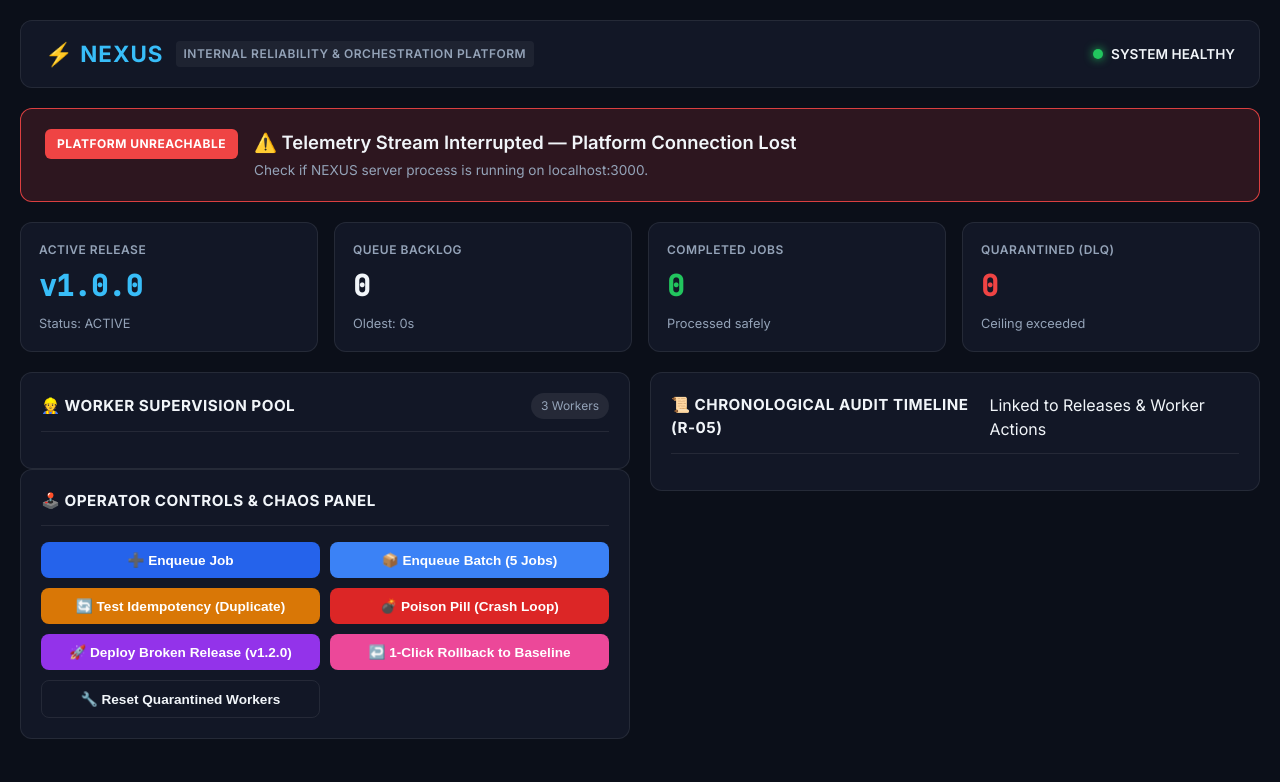
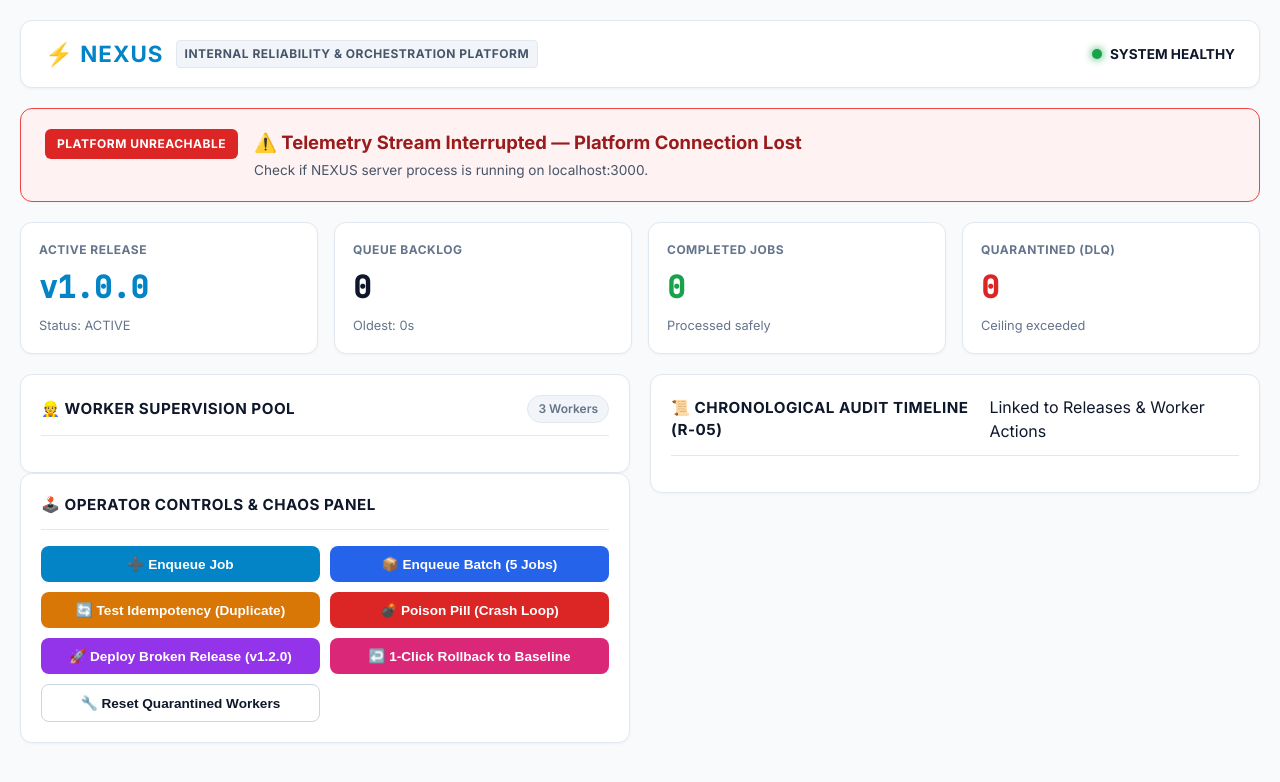
Before and after one commit to pratyush1279/Nexus, a website: page public/index.html in a window 1280 px wide. Drawn offline with Linux system fonts and the light colour scheme; no server answers.

Commit message:
Update UI theme to clean high-contrast Light Slate theme

```diff
--- a/public/style.css
+++ b/public/style.css
@@ -1,14 +1,14 @@
 :root {
-  --bg-dark: #0b0f19;
-  --panel-bg: rgba(22, 28, 45, 0.7);
-  --border-color: rgba(255, 255, 255, 0.08);
-  --text-main: #f1f5f9;
-  --text-muted: #94a3b8;
-  --accent-blue: #38bdf8;
-  --accent-green: #22c55e;
-  --accent-red: #ef4444;
-  --accent-yellow: #f59e0b;
-  --accent-purple: #a855f7;
+  --bg-dark: #f8fafc;
+  --panel-bg: #ffffff;
+  --border-color: #e2e8f0;
+  --text-main: #0f172a;
+  --text-muted: #64748b;
+  --accent-blue: #0284c7;
+  --accent-green: #16a34a;
+  --accent-red: #dc2626;
+  --accent-yellow: #d97706;
+  --accent-purple: #9333ea;
   --font-sans: 'Inter', sans-serif;
   --font-mono: 'JetBrains Mono', monospace;
 }
@@ -45,7 +45,7 @@ body {
   background: var(--panel-bg);
   border: 1px solid var(--border-color);
   border-radius: 12px;
-  backdrop-filter: blur(10px);
+  box-shadow: 0 1px 3px 0 rgba(0, 0, 0, 0.05);
 }
 
 .brand {
@@ -56,16 +56,17 @@ body {
 
 .nexus-logo {
   font-size: 1.4rem;
-  font-weight: 700;
+  font-weight: 800;
   letter-spacing: 1px;
   color: var(--accent-blue);
 }
 
 .platform-tag {
   font-size: 0.75rem;
-  font-weight: 600;
-  color: var(--text-muted);
-  background: rgba(255, 255, 255, 0.05);
+  font-weight: 700;
+  color: #475569;
+  background: #f1f5f9;
+  border: 1px solid #e2e8f0;
   padding: 4px 8px;
   border-radius: 4px;
   letter-spacing: 0.5px;
@@ -76,7 +77,7 @@ body {
   align-items: center;
   gap: 8px;
   font-size: 0.85rem;
-  font-weight: 600;
+  font-weight: 700;
 }
 
 .pulse-dot {
@@ -85,9 +86,9 @@ body {
   border-radius: 50%;
 }
 
-.pulse-dot.green { background: var(--accent-green); box-shadow: 0 0 10px var(--accent-green); }
-.pulse-dot.red { background: var(--accent-red); box-shadow: 0 0 10px var(--accent-red); }
-.pulse-dot.yellow { background: var(--accent-yellow); box-shadow: 0 0 10px var(--accent-yellow); }
+.pulse-dot.green { background: var(--accent-green); box-shadow: 0 0 8px var(--accent-green); }
+.pulse-dot.red { background: var(--accent-red); box-shadow: 0 0 8px var(--accent-red); }
+.pulse-dot.yellow { background: var(--accent-yellow); box-shadow: 0 0 8px var(--accent-yellow); }
 
 /* R-12 Diagnostic Banner */
 .diagnostic-banner {
@@ -96,21 +97,24 @@ body {
   align-items: center;
   padding: 20px 24px;
   border-radius: 12px;
-  background: rgba(34, 197, 94, 0.1);
-  border: 1px solid rgba(34, 197, 94, 0.3);
+  background: #f0fdf4;
+  border: 1px solid #bbf7d0;
+  color: #14532d;
   transition: all 0.3s ease;
+  box-shadow: 0 1px 3px 0 rgba(0, 0, 0, 0.03);
 }
 
 .diagnostic-banner.critical {
-  background: rgba(239, 68, 68, 0.15);
-  border-color: rgba(239, 68, 68, 0.5);
-  animation: pulse-red 2s infinite;
+  background: #fef2f2;
+  border-color: #fecaca;
+  color: #991b1b;
+  animation: pulse-red-light 2s infinite;
 }
 
-@keyframes pulse-red {
-  0% { border-color: rgba(239, 68, 68, 0.4); }
-  50% { border-color: rgba(239, 68, 68, 0.9); }
-  100% { border-color: rgba(239, 68, 68, 0.4); }
+@keyframes pulse-red-light {
+  0% { border-color: #fca5a5; }
+  50% { border-color: #ef4444; }
+  100% { border-color: #fca5a5; }
 }
 
 .banner-content {
@@ -122,27 +126,27 @@ body {
 .banner-badge {
   padding: 6px 12px;
   font-size: 0.75rem;
-  font-weight: 700;
+  font-weight: 800;
   border-radius: 6px;
   background: var(--accent-green);
-  color: #000;
+  color: #ffffff;
   letter-spacing: 0.5px;
 }
 
 .critical .banner-badge {
   background: var(--accent-red);
-  color: #fff;
+  color: #ffffff;
 }
 
 .banner-title {
   font-size: 1.15rem;
-  font-weight: 600;
+  font-weight: 700;
   margin-bottom: 4px;
 }
 
 .banner-meta {
   font-size: 0.85rem;
-  color: var(--text-muted);
+  color: #475569;
 }
 
 /* Metrics Grid */
@@ -157,18 +161,19 @@ body {
   border: 1px solid var(--border-color);
   padding: 18px;
   border-radius: 12px;
+  box-shadow: 0 1px 3px 0 rgba(0, 0, 0, 0.04);
 }
 
 .metric-label {
   font-size: 0.75rem;
-  font-weight: 600;
+  font-weight: 700;
   color: var(--text-muted);
   letter-spacing: 0.5px;
 }
 
 .metric-value {
-  font-size: 1.8rem;
-  font-weight: 700;
+  font-size: 1.9rem;
+  font-weight: 800;
   font-family: var(--font-mono);
   margin: 6px 0;
 }
@@ -197,6 +202,7 @@ body {
   display: flex;
   flex-direction: column;
   gap: 16px;
+  box-shadow: 0 1px 3px 0 rgba(0, 0, 0, 0.04);
 }
 
 .panel-header {
@@ -209,13 +215,16 @@ body {
 
 .panel-header h3 {
   font-size: 0.95rem;
-  font-weight: 700;
+  font-weight: 800;
   letter-spacing: 0.5px;
+  color: var(--text-main);
 }
 
 .badge {
   font-size: 0.75rem;
-  background: rgba(255, 255, 255, 0.08);
+  font-weight: 600;
+  background: #f1f5f9;
+  border: 1px solid #e2e8f0;
   padding: 4px 10px;
   border-radius: 20px;
   color: var(--text-muted);
@@ -233,15 +242,15 @@ body {
   justify-content: space-between;
   align-items: center;
   padding: 14px 16px;
-  background: rgba(255, 255, 255, 0.02);
+  background: #f8fafc;
   border: 1px solid var(--border-color);
   border-radius: 8px;
   transition: all 0.2s ease;
 }
 
 .worker-card.quarantined {
-  border-color: rgba(239, 68, 68, 0.4);
-  background: rgba(239, 68, 68, 0.05);
+  border-color: #fca5a5;
+  background: #fef2f2;
 }
 
 .worker-info {
@@ -268,6 +277,7 @@ body {
   font-size: 0.8rem;
   color: var(--accent-blue);
   font-family: var(--font-mono);
+  font-weight: 600;
 }
 
 .worker-details {
@@ -287,9 +297,9 @@ body {
   border-radius: 4px;
 }
 
-.status-tag.idle { background: rgba(34, 197, 94, 0.2); color: var(--accent-green); }
-.status-tag.busy { background: rgba(56, 189, 248, 0.2); color: var(--accent-blue); }
-.status-tag.quarantined { background: rgba(239, 68, 68, 0.2); color: var(--accent-red); }
+.status-tag.idle { background: #dcfce7; color: #15803d; }
+.status-tag.busy { background: #e0f2fe; color: #0369a1; }
+.status-tag.quarantined { background: #fee2e2; color: #b91c1c; }
 
 /* Controls Grid */
 .controls-grid {
@@ -302,7 +312,7 @@ body {
   padding: 10px 14px;
   border-radius: 8px;
   border: none;
-  font-weight: 600;
+  font-weight: 700;
   font-size: 0.85rem;
   cursor: pointer;
   transition: transform 0.1s, opacity 0.2s;
@@ -313,15 +323,15 @@ body {
 }
 
 .btn:active { transform: scale(0.98); }
-.btn:hover { opacity: 0.9; }
+.btn:hover { opacity: 0.92; }
 
-.btn-primary { background: #2563eb; color: #fff; }
-.btn-secondary { background: #3b82f6; color: #fff; }
+.btn-primary { background: #0284c7; color: #fff; }
+.btn-secondary { background: #2563eb; color: #fff; }
 .btn-warning { background: #d97706; color: #fff; }
 .btn-danger { background: #dc2626; color: #fff; }
 .btn-purple { background: #9333ea; color: #fff; }
-.btn-rollback { background: #ec4899; color: #fff; }
-.btn-outline { background: transparent; border: 1px solid var(--border-color); color: var(--text-main); }
+.btn-rollback { background: #db2777; color: #fff; }
+.btn-outline { background: #ffffff; border: 1px solid #cbd5e1; color: var(--text-main); }
 
 /* Timeline Items */
 .timeline-container {
@@ -335,8 +345,9 @@ body {
 
 .timeline-item {
   padding: 12px 14px;
-  background: rgba(255, 255, 255, 0.02);
-  border-left: 3px solid var(--accent-blue);
+  background: #f8fafc;
+  border: 1px solid var(--border-color);
+  border-left: 4px solid var(--accent-blue);
   border-radius: 0 6px 6px 0;
   font-size: 0.85rem;
 }
@@ -358,15 +369,17 @@ body {
   font-weight: 700;
   font-family: var(--font-mono);
   font-size: 0.8rem;
+  color: var(--text-main);
 }
 
 .timeline-time {
   font-size: 0.75rem;
   color: var(--text-muted);
+  font-weight: 600;
 }
 
 .timeline-reason {
-  color: var(--text-main);
+  color: #334155;
   margin-bottom: 6px;
 }
 
@@ -381,37 +394,38 @@ body {
 }
 
 .timeline-entity {
-  color: var(--text-muted);
-  background: rgba(255, 255, 255, 0.04);
+  color: #475569;
+  background: #e2e8f0;
   padding: 2px 6px;
   border-radius: 4px;
 }
 
 .timeline-state {
-  color: var(--accent-green);
-  background: rgba(34, 197, 94, 0.1);
+  color: #15803d;
+  background: #dcfce7;
   padding: 2px 6px;
   border-radius: 4px;
 }
 
 .timeline-item.WORKER_TAKEN_OUT_OF_SERVICE .timeline-state,
 .timeline-item.JOB_QUARANTINED .timeline-state {
-  color: var(--accent-red);
-  background: rgba(239, 68, 68, 0.15);
+  color: #b91c1c;
+  background: #fee2e2;
 }
 
 .timeline-item.DUPLICATE_SUPPRESSED .timeline-state,
 .timeline-item.RELEASE_ROLLED_BACK .timeline-state {
-  color: var(--accent-yellow);
-  background: rgba(245, 158, 11, 0.15);
+  color: #b45309;
+  background: #fef3c7;
 }
 
 .timeline-version {
   display: inline-block;
   font-size: 0.7rem;
-  background: rgba(56, 189, 248, 0.1);
+  background: #e0f2fe;
   padding: 2px 6px;
   border-radius: 4px;
-  color: var(--accent-blue);
+  color: #0369a1;
   font-family: var(--font-mono);
+  font-weight: 600;
 }
```
